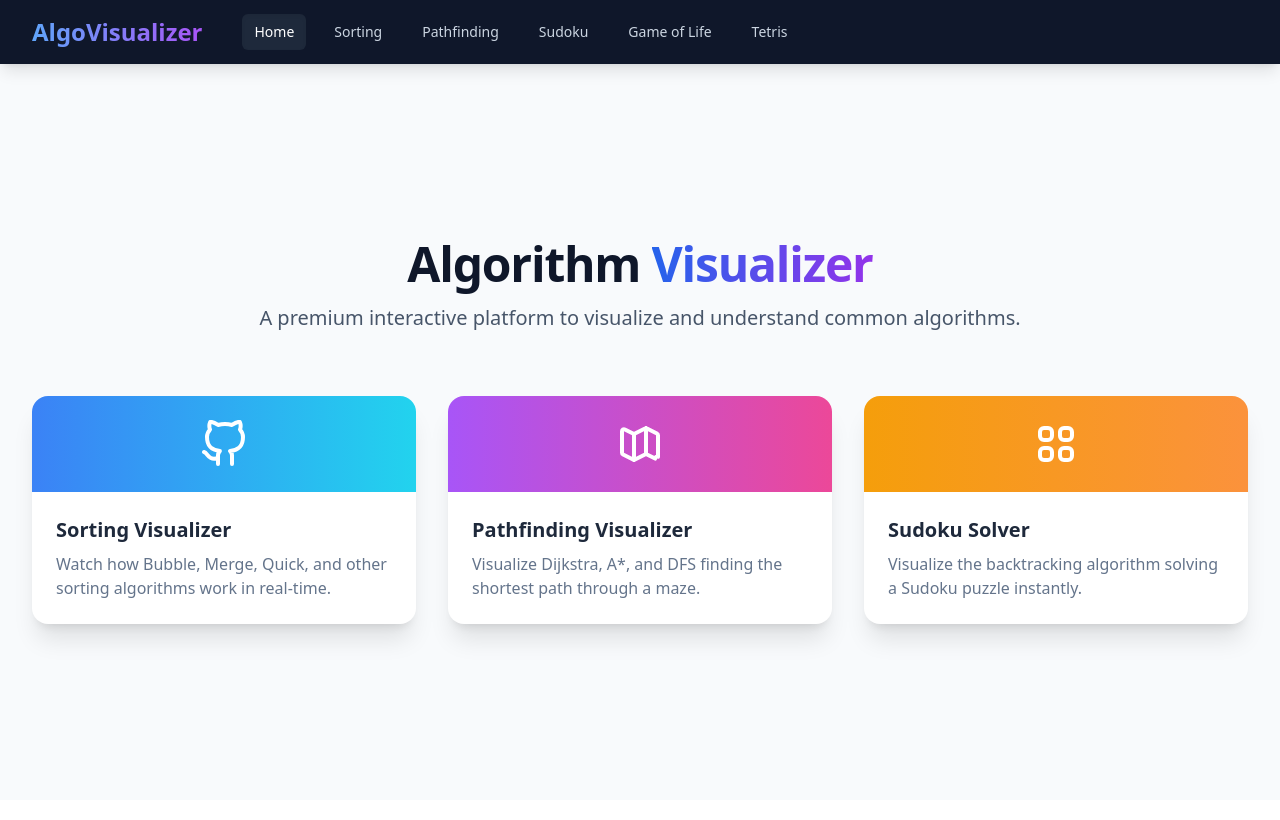
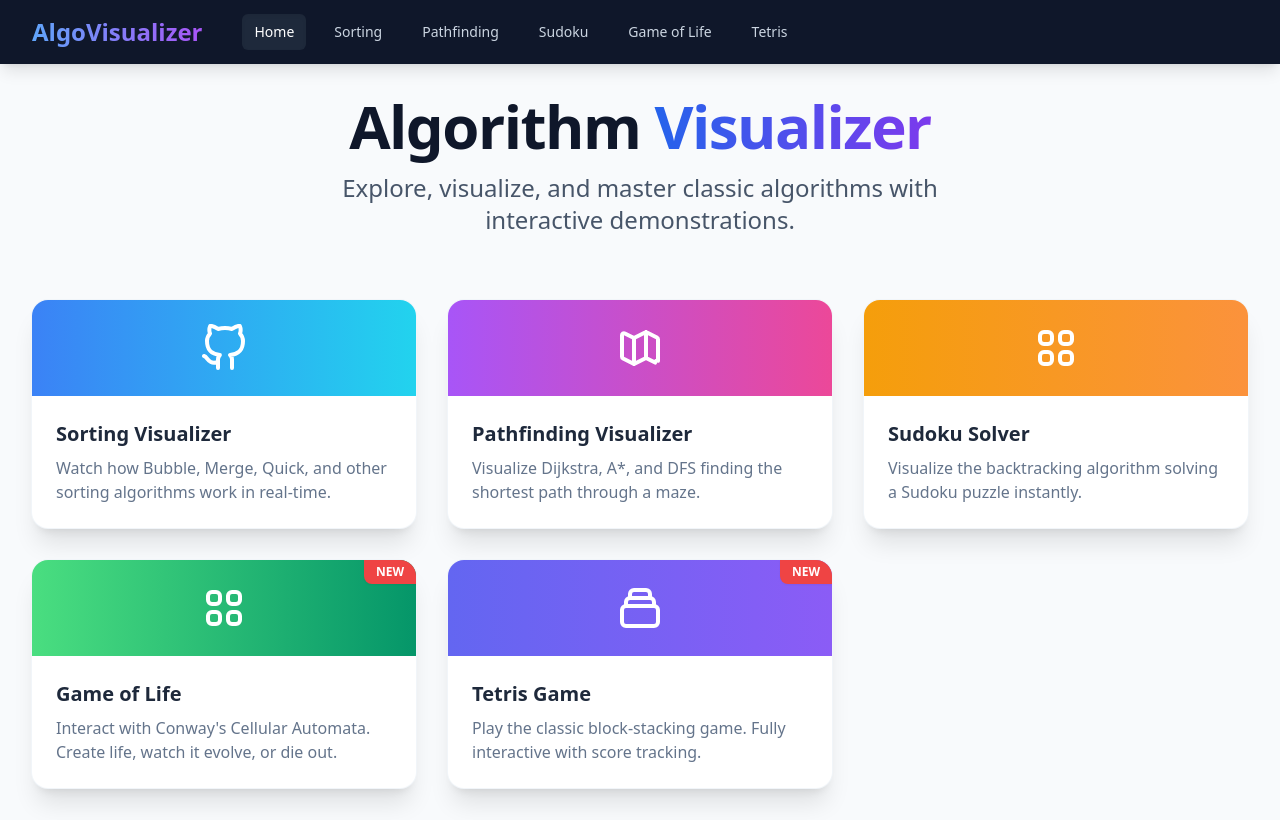
Before and after one commit to Madhurg2002/Visualizer, a React (Create React App) app: page /home in a window 1280 px wide. Built offline with nearby package versions, Linux system fonts and the light colour scheme.

Commit message:
feat: add Home page with navigation cards for visualizers and a NumberSelector component.

```diff
--- a/src/Page/Home/index.js
+++ b/src/Page/Home/index.js
@@ -37,17 +37,41 @@ const Home = () => {
                     <path strokeLinecap="round" strokeLinejoin="round" strokeWidth={2} d="M4 6a2 2 0 012-2h2a2 2 0 012 2v2a2 2 0 01-2 2H6a2 2 0 01-2-2V6zM14 6a2 2 0 012-2h2a2 2 0 012 2v2a2 2 0 01-2 2h-2a2 2 0 01-2-2V6zM4 16a2 2 0 012-2h2a2 2 0 012 2v2a2 2 0 01-2 2H6a2 2 0 01-2-2v-2zM14 16a2 2 0 012-2h2a2 2 0 012 2v2a2 2 0 01-2 2h-2a2 2 0 01-2-2v-2z" />
                 </svg>
             )
+        },
+        {
+            title: "Game of Life",
+            description: "Interact with Conway's Cellular Automata. Create life, watch it evolve, or die out.",
+            path: "/CellularAutomata",
+            color: "from-green-400 to-emerald-600",
+            badged: true,
+            icon: (
+                <svg className="w-12 h-12 text-white" fill="none" stroke="currentColor" viewBox="0 0 24 24">
+                     <path strokeLinecap="round" strokeLinejoin="round" strokeWidth={2} d="M4 6a2 2 0 012-2h2a2 2 0 012 2v2a2 2 0 01-2 2H6a2 2 0 01-2-2V6zM14 6a2 2 0 012-2h2a2 2 0 012 2v2a2 2 0 01-2 2h-2a2 2 0 01-2-2V6zM4 16a2 2 0 012-2h2a2 2 0 012 2v2a2 2 0 01-2 2H6a2 2 0 01-2-2v-2zM14 16a2 2 0 012-2h2a2 2 0 012 2v2a2 2 0 01-2 2h-2a2 2 0 01-2-2v-2z" />
+                </svg>
+            )
+        },
+        {
+            title: "Tetris Game",
+            description: "Play the classic block-stacking game. Fully interactive with score tracking.",
+            path: "/Tetris",
+            color: "from-indigo-500 to-violet-500",
+            badged: true,
+            icon: (
+                 <svg className="w-12 h-12 text-white" fill="none" stroke="currentColor" viewBox="0 0 24 24">
+                    <path strokeLinecap="round" strokeLinejoin="round" strokeWidth={2} d="M19 11H5m14 0a2 2 0 012 2v6a2 2 0 01-2 2H5a2 2 0 01-2-2v-6a2 2 0 012-2m14 0V9a2 2 0 00-2-2M5 11V9a2 2 0 012-2m0 0V5a2 2 0 012-2h6a2 2 0 012 2v2M7 7h10" />
+                </svg>
+            )
         }
     ];
 
     return (
         <div className="min-h-[calc(100vh-64px)] bg-slate-50 flex flex-col items-center justify-center p-8">
-            <div className="text-center max-w-3xl mb-16">
-                <h1 className="text-5xl font-extrabold text-slate-900 tracking-tight mb-4">
-                    Algorithm <span className="bg-clip-text text-transparent bg-gradient-to-r from-blue-600 to-purple-600">Visualizer</span>
+            <div className="text-center max-w-3xl mb-16 space-y-4">
+                <h1 className="text-6xl font-black text-slate-900 tracking-tight">
+                    Algorithm <span className="text-transparent bg-clip-text bg-gradient-to-r from-blue-600 to-violet-600">Visualizer</span>
                 </h1>
-                <p className="text-xl text-slate-600">
-                    A premium interactive platform to visualize and understand common algorithms.
+                <p className="text-2xl text-slate-600 font-light max-w-2xl mx-auto">
+                    Explore, visualize, and master classic algorithms with interactive demonstrations.
                 </p>
             </div>
 
@@ -56,8 +80,13 @@ const Home = () => {
                     <Link
                         to={item.path}
                         key={item.title}
-                        className="group relative bg-white rounded-2xl shadow-xl overflow-hidden hover:shadow-2xl transition-all duration-300 transform hover:-translate-y-1"
+                        className="group relative bg-white rounded-2xl shadow-xl overflow-hidden hover:shadow-2xl transition-all duration-300 transform hover:-translate-y-1 ring-1 ring-slate-100"
                     >
+                        {item.badged && (
+                            <div className="absolute top-0 right-0 bg-red-500 text-white text-xs font-bold px-3 py-1 rounded-bl-lg z-10 shadow-sm">
+                                NEW
+                            </div>
+                        )}
                         <div className={`h-24 bg-gradient-to-r ${item.color} flex items-center justify-center`}>
                            {item.icon}
                         </div>
--- a/src/Page/Sudoku/NumberSelector.js
+++ b/src/Page/Sudoku/NumberSelector.js
@@ -10,11 +10,10 @@ export default function NumberSelector({ selected, setSelected, themeColors }) {
         padding: "0 8px",
         userSelect: "none",
         display: "flex",
-        justifyContent: "center",
-        gap: 8,
-        overflowX: "auto",
-        WebkitOverflowScrolling: "touch", // smooth scrolling on iOS
-        scrollbarWidth: "none", // Firefox scrollbar hidden
+        justifyContent: "space-between", // Distribute space
+        flexWrap: "nowrap", // Force single line
+        gap: "2%", // Use relative gap
+        // overflowX: "auto",
       }}
     >
       {[...Array(9)].map((_, i) => {
@@ -25,9 +24,11 @@ export default function NumberSelector({ selected, setSelected, themeColors }) {
             key={n}
             onClick={() => setSelected(isSelected ? null : n)}
             style={{
-              flex: "0 0 44px", // fixed width buttons so 9 fit in ~396px plus gap
+              flex: "1", // Grow and shrink
+              maxWidth: 44, // Max desktop size
               aspectRatio: "1 / 1",
-              borderRadius: 12,
+              borderRadius: "15%", // Responsive radius
+              padding: 0,
               border: isSelected
                 ? `3px solid ${themeColors.numberBtnSelBg}`
                 : "2px solid #b0bec5",
@@ -38,7 +39,7 @@ export default function NumberSelector({ selected, setSelected, themeColors }) {
                 ? themeColors.numberBtnSelColor
                 : themeColors.numberBtnColor,
               fontWeight: 700,
-              fontSize: 24,
+              fontSize: "clamp(16px, 5vw, 24px)", // Responsive font size
               cursor: "pointer",
               boxShadow: isSelected
                 ? `0 0 12px ${themeColors.numberBtnSelBg}`
--- a/src/Page/Sudoku/index.js
+++ b/src/Page/Sudoku/index.js
@@ -51,6 +51,8 @@ export default function Sudoku() {
   const urlSeed = query.get("seed") || "";
   const urlDiff = query.get("difficulty") || "easy";
 
+  const urlTheme = query.get("theme") || "light";
+
   // If urlSeed exists, use it. Otherwise use the initial random seed.
   const initialSeed = useMemo(() => urlSeed || randomSeed(), [urlSeed]);
 
@@ -58,17 +60,19 @@ export default function Sudoku() {
   const [seedInput, setSeedInput] = useState(initialSeed);
   const [seed, setSeed] = useState(initialSeed);
 
+  const [settingsVisible, setSettingsVisible] = useState(false);
+  const [theme, setTheme] = useState(urlTheme);
+
   // Sync state to URL
   useEffect(() => {
     const params = new URLSearchParams();
     if (seed) params.set("seed", seed);
     if (difficulty) params.set("difficulty", difficulty);
+    if (theme) params.set("theme", theme);
     navigate(`?${params.toString()}`, { replace: true });
-  }, [seed, difficulty, navigate]);
+  }, [seed, difficulty, theme, navigate]);
   const clues = DIFFICULTY[difficulty];
 
-  const [settingsVisible, setSettingsVisible] = useState(false);
-  const [theme, setTheme] = useState("light");
   const themeColors = THEMES[theme];
   const [continuousCheck, setContinuousCheck] = useState(false);
   const [highlightNumbers, setHighlightNumbers] = useState(true);
```
